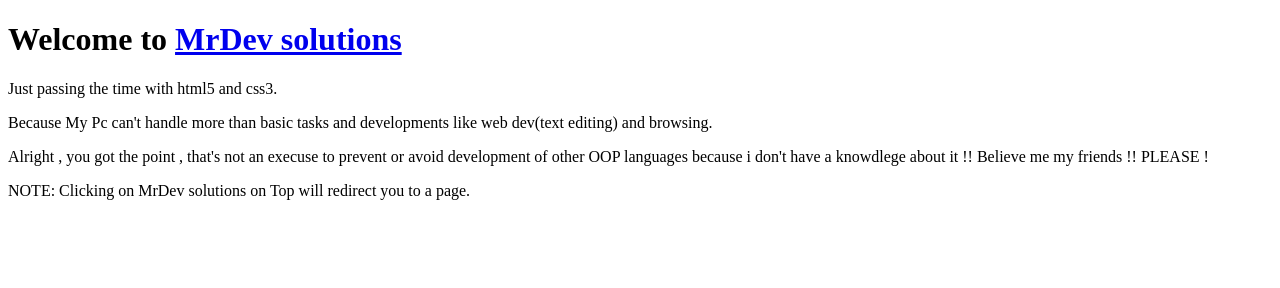
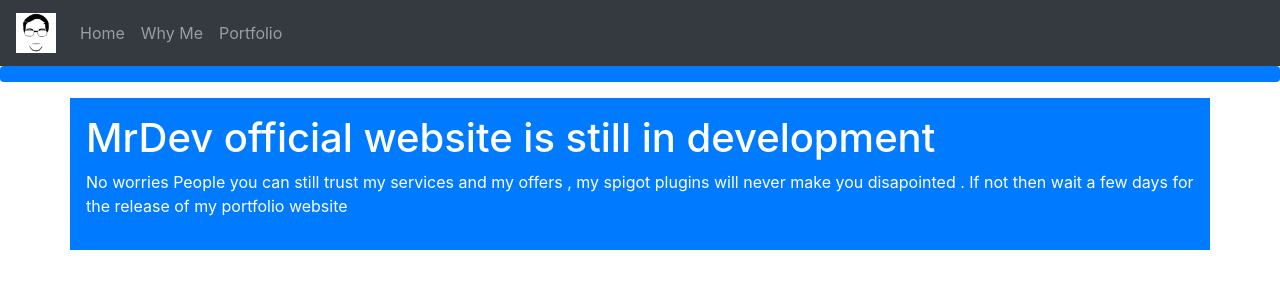
Before and after one commit to MrDev139/MrDev139.github.io, a plain HTML site: page index.html in a window 1280 px wide. Drawn offline with nearby package versions, Linux system fonts and the light colour scheme.

Commit message:
Switched to bootstrap

```diff
--- a/index.html
+++ b/index.html
@@ -1,22 +1,38 @@
 <!DOCTYPE html>
 <html lang="en">
 <head>
-    <meta charset="UTF-8">
-    <meta name="viewport" content="width=device-width, initial-scale=1.0">
-    <meta http-equiv="X-UA-Compatible" content="ie=edge">
-    <link rel="stylesheet" type="text/css" href="style.css">
-    <title>MrDev solutions</title>
+  <title>MrDev official site</title>
+  <meta charset="utf-8">
+  <meta name="viewport" content="width=device-width, initial-scale=1">
+  <link rel="stylesheet" href="https://maxcdn.bootstrapcdn.com/bootstrap/4.5.2/css/bootstrap.min.css">
+  <script src="https://ajax.googleapis.com/ajax/libs/jquery/3.5.1/jquery.min.js"></script>
+  <script src="https://cdnjs.cloudflare.com/ajax/libs/popper.js/1.16.0/umd/popper.min.js"></script>
+  <script src="https://maxcdn.bootstrapcdn.com/bootstrap/4.5.2/js/bootstrap.min.js"></script>
+  <script src="https://kit.fontawesome.com/7ffd75578a.js" crossorigin="anonymous"></script>
 </head>
 <body>
-
-    <h1 id="Welcome">Welcome to <a href="https://www.google.com/search?channel=fs&q=I can't develop because of my low spec laptop -MrDev">MrDev solutions</a></h1>
-    <div class="Ps">
-    <p>Just <span class="Ps PT">passing the time</span> with html5 and css3.</p>
-    <p>Because My Pc <span class="CH"> can't handle</span> more than basic tasks and developments like web dev(text editing) and browsing.</p>
-    <p>Alright , you got the point , that's not an execuse to prevent or avoid development of other OOP languages because i don't have a knowdlege about it !!
-        <span class="Ps BM">Believe me my friends !!</span> <span class="Ps Pls">PLEASE !</span>
-    </p>
-    <p> <span class="Ps note">NOTE:</span> Clicking on <span class="TEST">MrDev solutions</span> on Top will redirect you to a page.</p>
-    </div>
+  <nav class="navbar navbar-expand-sm bg-dark navbar-dark">
+    <a class="navbar-brand" href="#">
+      <img src="mrdev.png" alt="Logo" style="width: 40px;">
+    </a>
+    <ul class="navbar-nav">
+      <li class="nav-item">
+        <a class="nav-link" href="#home">Home</a>
+      </li>
+      <li class="nav-item">
+        <a class="nav-link" href="#whyme">Why Me</a>
+      </li>
+      <li class="nav-item">
+        <a class="nav-link" href="#portfolio">Portfolio</a>
+      </li>
+    </ul>
+  </nav>
+  <div class="progress">
+    <div class="progress-bar" style="width: 100%;"></div>
+  </div>
+  <div class="container p-3 my-3 bg-primary text-white">
+    <h1>MrDev official website is still in development</h1>
+    <p>No worries People you can still trust my services and my offers , my spigot plugins will never make you disapointed . If not then wait a few days for the release of my portfolio website</p>
+  </div>
 </body>
 </html>
```
Also changed, not shown: mrdev.png (added).
